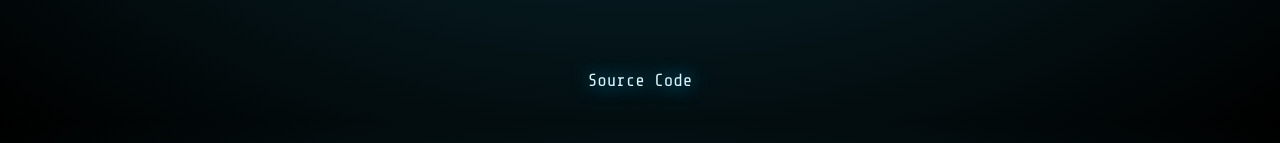
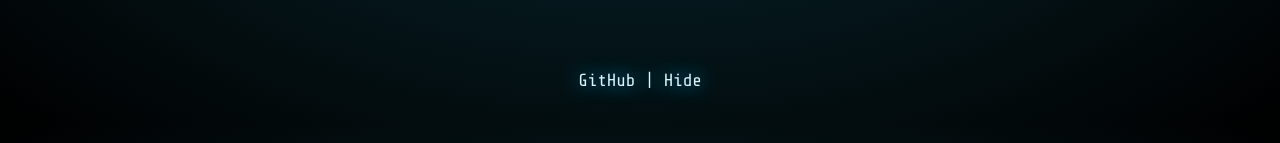
Before and after one commit to hikariyo/countdown, a Vue app: page / in a window 1280 px wide. Shown: the part 678-821 px from the top of the page. Built offline with nearby package versions, Linux system fonts and the light colour scheme.

Commit message:
feat: add button to hide

```diff
--- a/src/App.vue
+++ b/src/App.vue
@@ -1,12 +1,12 @@
 <script setup lang="ts">
 import until from './until.json'
 import Countdown from './components/Countdown.vue'
-import RepositoryLink from './components/SourceCodeLink.vue'
+import GitHubLink from './components/GitHubLink.vue'
 </script>
 
 <template>
   <Countdown :until="until" />
-  <RepositoryLink href="https://github.com/kifuan/countdown" />
+  <GitHubLink href="https://github.com/kifuan/countdown" />
 </template>
 
 <style>
--- /dev/null
+++ b/src/components/GitHubLink.vue
@@ -0,0 +1,46 @@
+<script setup lang="ts">
+import { ref, watch } from 'vue'
+import { useMagicKeys } from '@vueuse/core'
+
+const { href } = defineProps<{
+  href: string
+}>()
+
+const hide = ref(false)
+const { h } = useMagicKeys()
+
+watch(h, (v) => {
+  if (v)
+    hide.value = !hide.value
+})
+</script>
+
+<template>
+  <div v-show="!hide">
+    <a :href="href" target="_blank">GitHub</a>
+    <a class="hide" @click="hide = true">Hide</a>
+  </div>
+</template>
+
+<style scoped>
+div {
+  position: absolute;
+  width: 100%;
+  left: 0;
+  bottom: 2rem;
+}
+
+a {
+  color: #daf6ff;
+  font-size: 1.1rem;
+  text-decoration: none;
+}
+
+.hide:before {
+  content: ' | ';
+}
+
+.hide {
+  cursor: pointer;
+}
+</style>
--- a/src/components/SourceCodeLink.vue
+++ /dev/null
@@ -1,26 +0,0 @@
-<script setup lang="ts">
-const { href } = defineProps<{
-  href: string
-}>()
-</script>
-
-<template>
-  <div>
-    <a :href="href" target="_blank">Source Code</a>
-  </div>
-</template>
-
-<style scoped>
-div {
-  position: absolute;
-  width: 100%;
-  left: 0;
-  bottom: 2rem;
-}
-
-a {
-  color: #daf6ff;
-  font-size: 1.1rem;
-  text-decoration: none;
-}
-</style>
```
